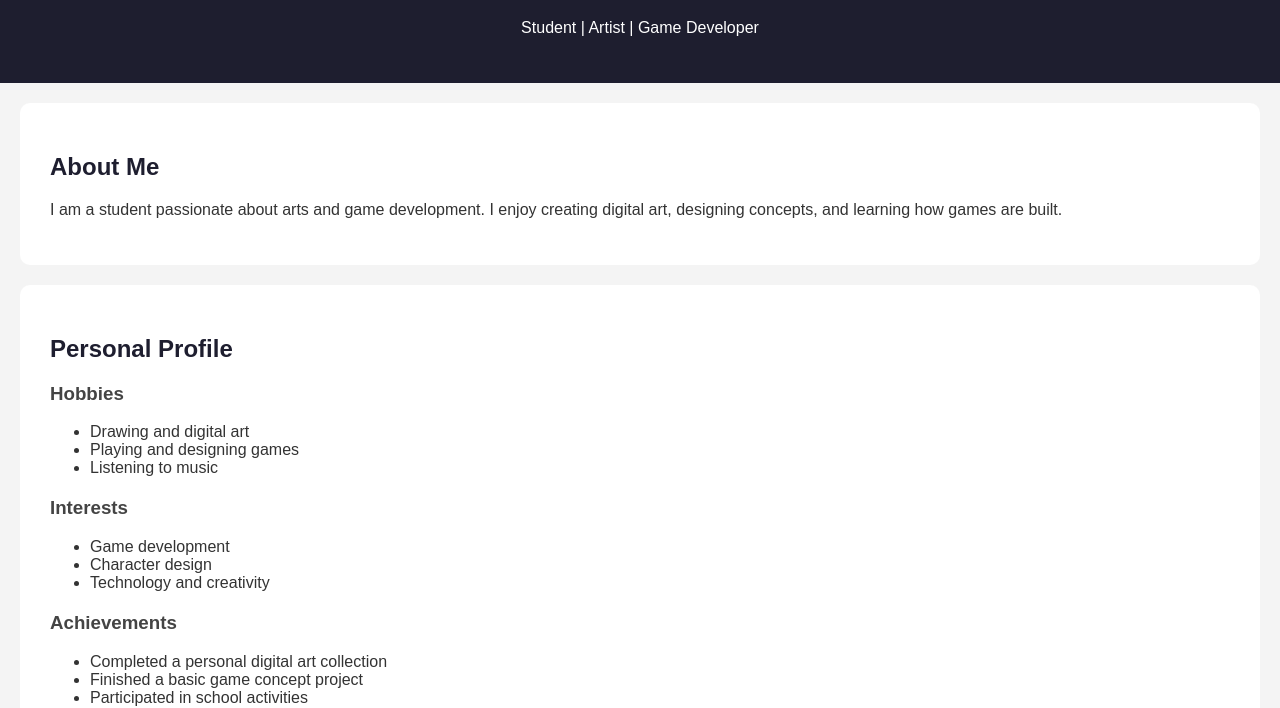
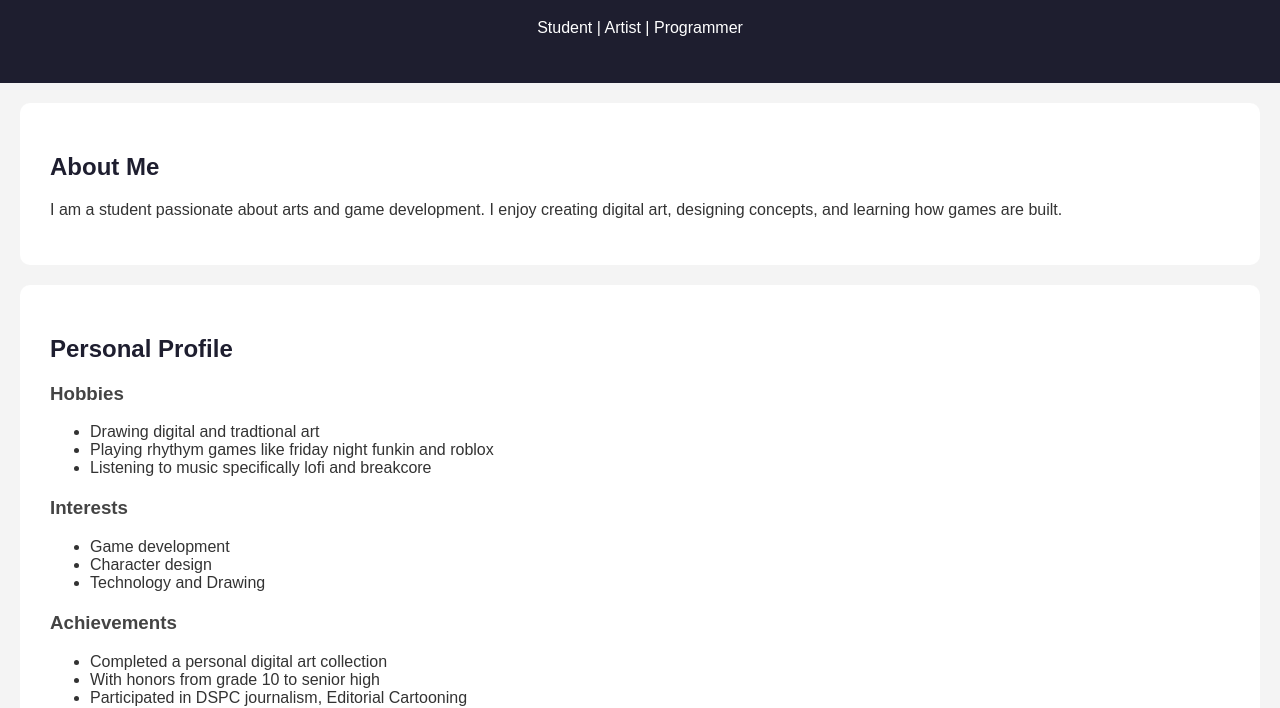
Before and after one commit to QWERTYS2021/JUV, a plain HTML site: page index.html in a window 1280 px wide. Shown: the part 270-978 px from the top of the page. Drawn offline with Linux system fonts and the light colour scheme.

Commit message:
Update personal details in index.html

```diff
--- a/index.html
+++ b/index.html
@@ -67,7 +67,7 @@
     <header>
         <img src="pfp.jpg" alt="My Profile Picture" class="profile-pic">
         <h1>Juvenile Jilt Dagohoy</h1>
-        <p>Student | Artist | Game Developer</p>
+        <p>Student | Artist | Programmer</p>
     </header>
 
     <section>
@@ -83,23 +83,23 @@
 
         <h3>Hobbies</h3>
         <ul>
-            <li>Drawing and digital art</li>
-            <li>Playing and designing games</li>
-            <li>Listening to music</li>
+            <li>Drawing digital and tradtional art</li>
+            <li>Playing rhythym games like friday night funkin and roblox</li>
+            <li>Listening to music specifically lofi and breakcore</li>
         </ul>
 
         <h3>Interests</h3>
         <ul>
             <li>Game development</li>
             <li>Character design</li>
-            <li>Technology and creativity</li>
+            <li>Technology and Drawing</li>
         </ul>
 
         <h3>Achievements</h3>
         <ul>
             <li>Completed a personal digital art collection</li>
-            <li>Finished a basic game concept project</li>
-            <li>Participated in school activities</li>
+            <li>With honors from grade 10 to senior high</li>
+            <li>Participated in DSPC journalism, Editorial Cartooning</li>
         </ul>
 
         <h3>Life Experiences</h3>
```
